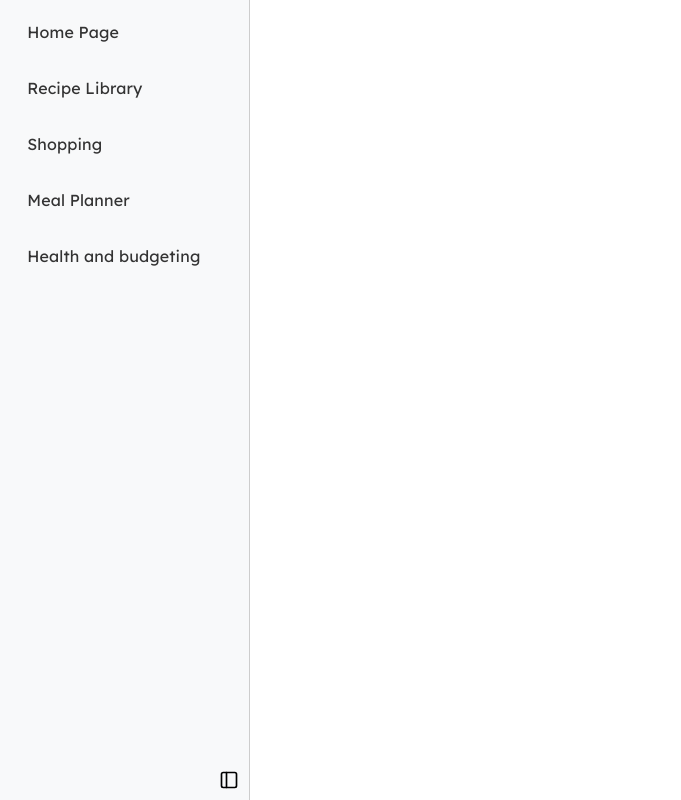
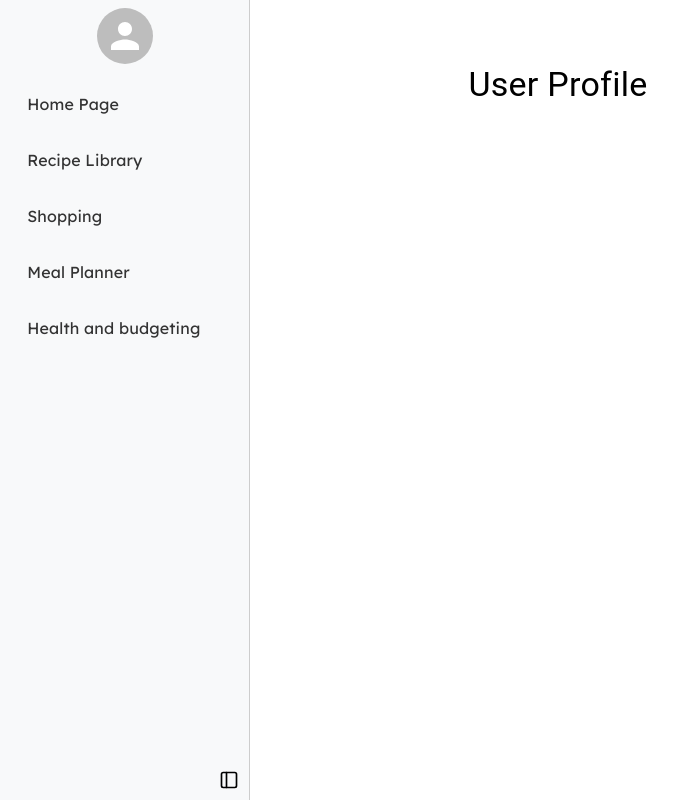
Before and after one commit to jdsander04/mom, a React (Vite) app in the folder frontend/: page /profile in a window 1280 px wide. Shown: the top 800 px of the page, without its empty margins (0-681 px from the left). Built offline with nearby package versions, Linux system fonts and the light colour scheme.

Commit message:
added user profile page and avatar

```diff
--- a/frontend/src/App.tsx
+++ b/frontend/src/App.tsx
@@ -6,6 +6,7 @@ import RecipeLibrary from './components/pages/RecipeLibrary'
 import Shopping from './components/pages/Shopping'
 import MealPlanner from './components/pages/MealPlanner'
 import Health from './components/pages/Health'
+import UserProfile from './components/pages/UserProfile'
 
 function App() {
   return (
@@ -17,6 +18,7 @@ function App() {
           <Route path="/shopping" element={<Shopping />} />
           <Route path="/planner" element={<MealPlanner />} />
           <Route path="/health" element={<Health />} />
+          <Route path="/profile" element={<UserProfile />} />
         </Routes>
       </Layout>
     </Router>
--- a/frontend/src/components/layout/SideBar/SideBar.tsx
+++ b/frontend/src/components/layout/SideBar/SideBar.tsx
@@ -7,9 +7,12 @@ import {
   ListItemText,
   ListItemIcon,
   IconButton,
-  Box
+  Box,
+  Avatar,
+  ButtonBase
 } from '@mui/material';
 import { PanelLeft, PanelRight } from 'lucide-react';
+import * as React from 'react';
 
 interface NavItem {
   label: string;
@@ -107,6 +110,17 @@ const SideBar = ({ navItems, onToggle, isMinimized }: SideBarProps) => {
   return (
     <Drawer variant="permanent" sx={drawerStyles}>
       <Box sx={{ padding: '0.5rem', overflow: 'hidden' }}>
+        <Box sx={{ display: 'flex', justifyContent: 'center', marginBottom: '1rem' }}>
+          <ButtonBase
+            component={Link}
+            to="/profile"
+            aria-label="User profile"
+          >
+            <Avatar
+              sx={{ width: isMinimized ? 32 : 56, height: isMinimized ? 32 : 56 }}
+            />
+          </ButtonBase>
+        </Box>
         <List sx={{ padding: 0, margin: 0 }}>
           {navItems.map((item, index) => (
             <ListItem key={index} sx={{ marginBottom: '0.5rem', padding: 0 }}>
--- /dev/null
+++ b/frontend/src/components/pages/UserProfile.tsx
@@ -0,0 +1,17 @@
+import React from 'react';
+import {
+  Box,
+  Typography
+} from '@mui/material';
+
+const UserProfile = () => {
+  return (
+    <Box sx={{ padding: '2rem', maxWidth: '600px', margin: '0 auto' }}>
+      <Typography variant="h4" gutterBottom>
+        User Profile
+      </Typography>
+    </Box>
+  );
+};
+
+export default UserProfile;
```
